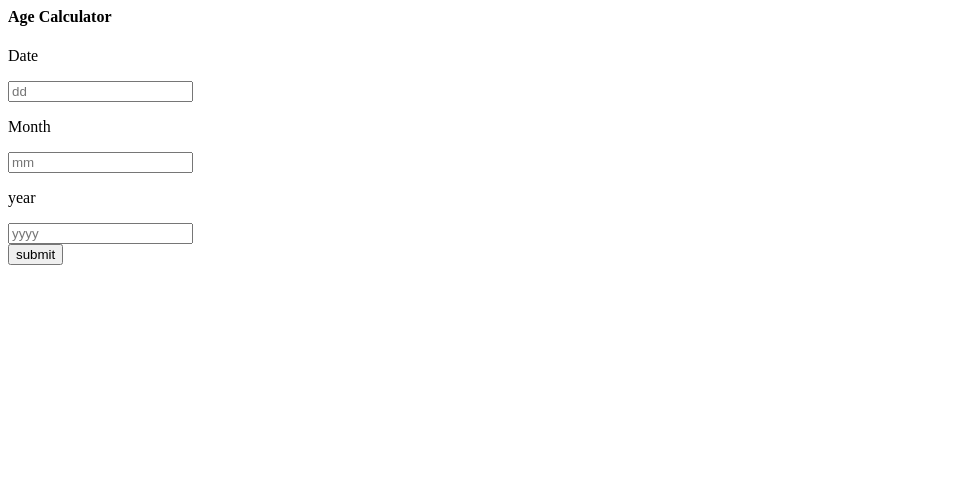
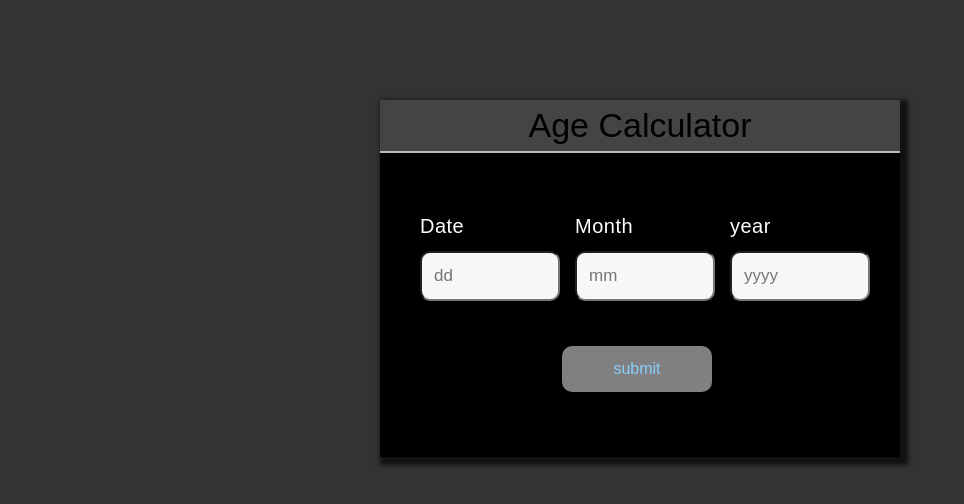
Before and after one commit to atkmishra/atkmishra.github.io, a plain HTML site: page agecalculator/index.html in a window 1280 px wide. Shown: the whole page, without its empty margins (0-964 px from the left). Drawn offline with Linux system fonts and the light colour scheme.

Commit message:
[refactor]

```diff
--- a/agecalculator/index.html
+++ b/agecalculator/index.html
@@ -1,5 +1,6 @@
 <html>
     <head>
+        <link rel="stylesheet" href="project.css"
     </head>
      <body>
        <div class="container">
```
